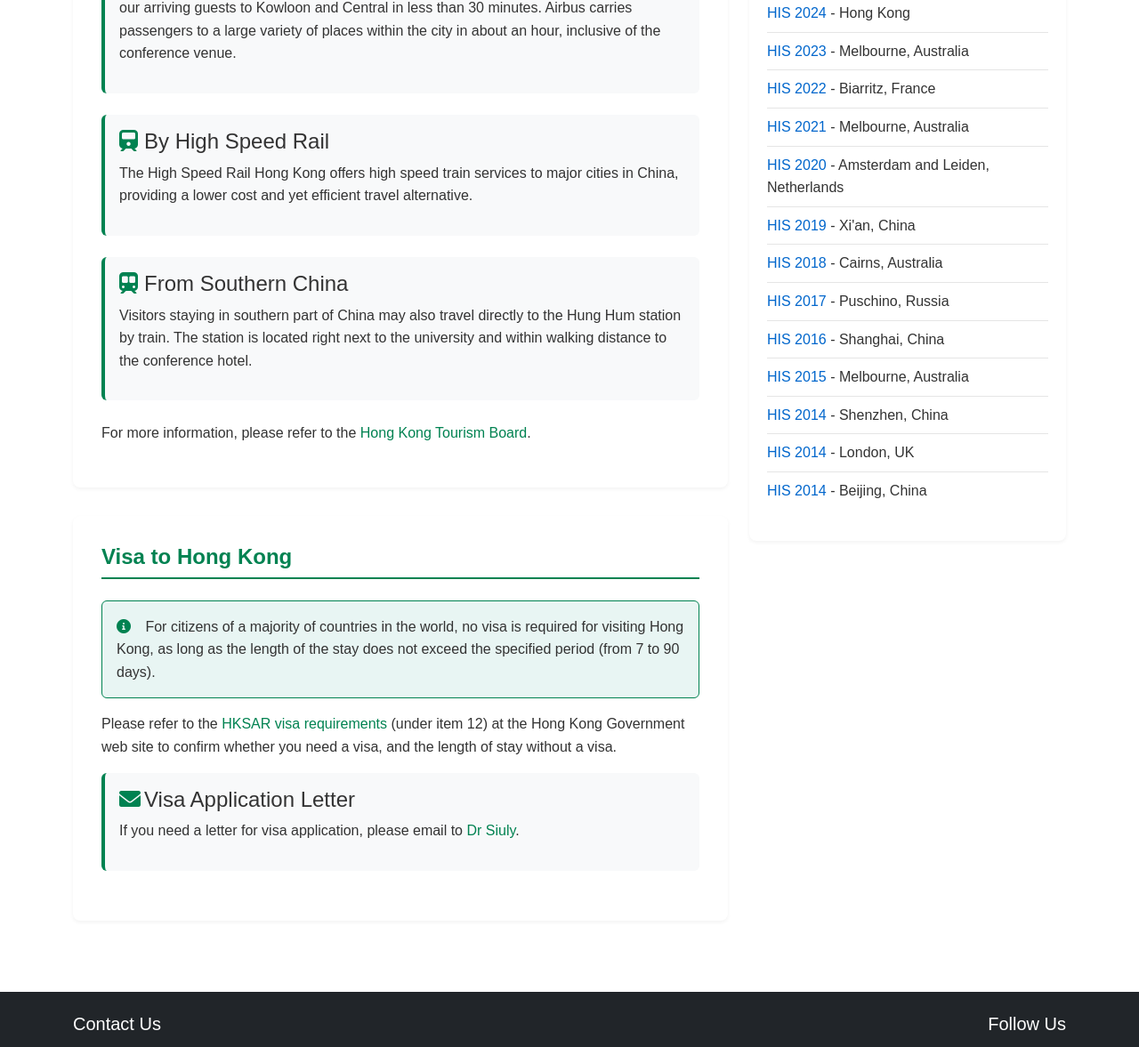
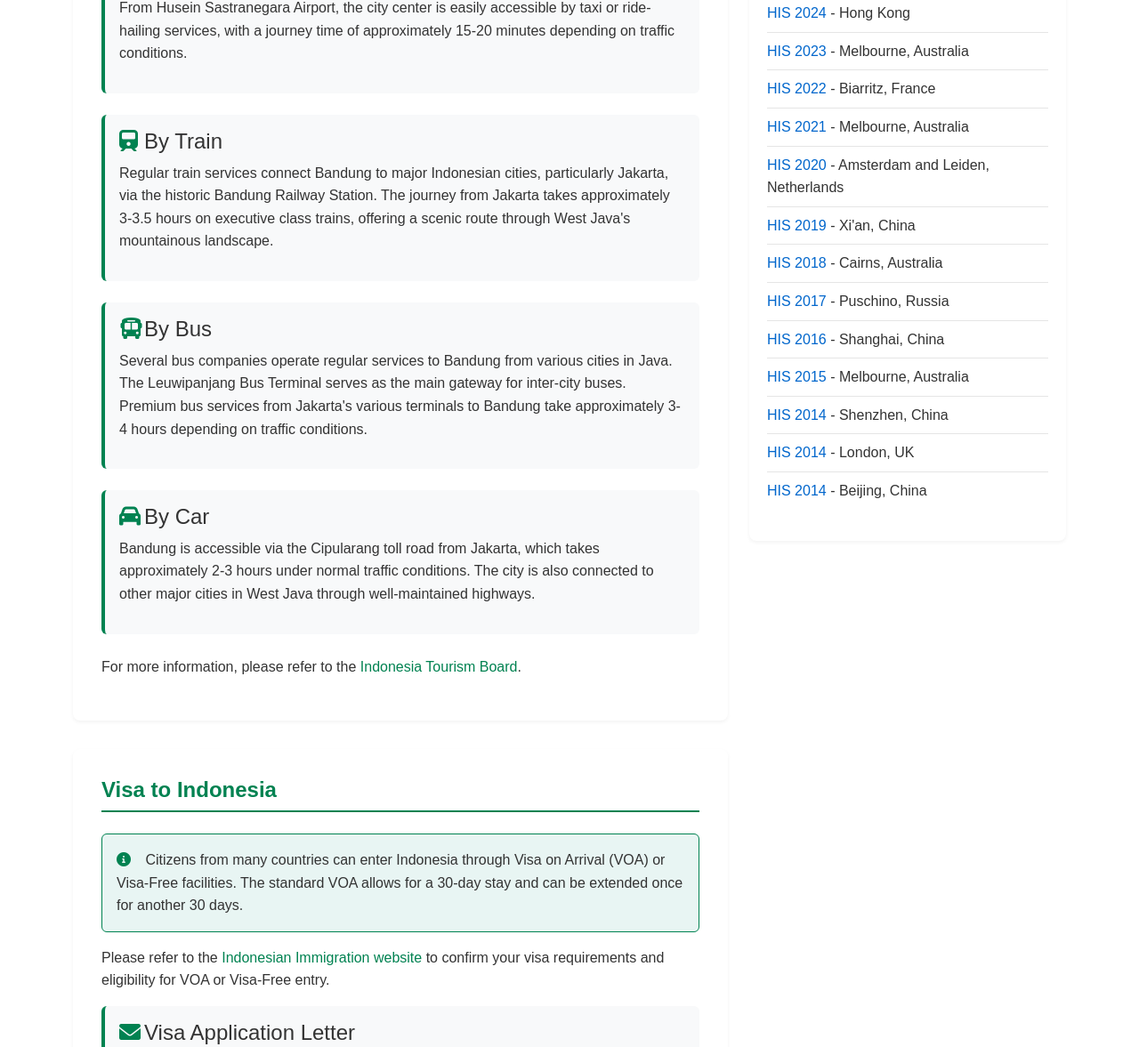
Before and after one commit to cuatiawww/his2025-web, a plain HTML site: page pages/travel-information.html in a window 1280 px wide. Shown: the part 718-1895 px from the top of the page at 89% size. Drawn offline with nearby package versions, Linux system fonts and the light colour scheme.

Commit message:
update content travel-information

```diff
--- a/pages/travel-information.html
+++ b/pages/travel-information.html
@@ -64,11 +64,10 @@
 
     <!-- Hero Banner -->
     <header class="hero-banner">
-        <img src="/api/placeholder/1200/300" alt="Hong Kong Cityscape" class="hero-img">
         <div class="hero-overlay"></div>
         <div class="hero-content">
             <div class="container">
-                <h1 class="display-4 text-white text-center">HIS 2024 @ Hong Kong</h1>
+                <h1 class="display-4 text-white text-center">HIS 2024 @ Bandung</h1>
                 <h2 class="h2 text-white text-center">Travel Information</h2>
             </div>
         </div>
@@ -77,43 +76,48 @@
     <div class="container py-5">
         <div class="row">
             <div class="col-lg-8">
-                <!-- Going to Hong Kong -->
+                <!-- Going to Bandung -->
 <div class="info-section">
-                    <h3 class="section-title">Going to Hong Kong</h3>
+    <h3 class="section-title">Going to Bandung</h3>
 
     <div class="travel-item">
         <h4><i class="fas fa-plane travel-icon"></i>By Air</h4>
-                        <p>Hong Kong can be reached very easily from any place in the world. The Hong Kong International Airport is a major hub in Asia, with direct flights to many cities in Asia, Australia, Europe, and North America.</p>
-                        <p>There is a highly efficient subway system connecting the airport and downtown, bringing our arriving guests to Kowloon and Central in less than 30 minutes. Airbus carries passengers to a large variety of places within the city in about an hour, inclusive of the conference venue.</p>
+        <p>Bandung can be reached via Husein Sastranegara International Airport (BDO), which serves domestic flights within Indonesia and some international flights from neighboring countries. For more international connections, travelers can arrive at Jakarta's Soekarno-Hatta International Airport (CGK) and continue to Bandung.</p>
+        <p>From Husein Sastranegara Airport, the city center is easily accessible by taxi or ride-hailing services, with a journey time of approximately 15-20 minutes depending on traffic conditions.</p>
     </div>
 
     <div class="travel-item">
-                        <h4><i class="fas fa-train travel-icon"></i>By High Speed Rail</h4>
-                        <p>The High Speed Rail Hong Kong offers high speed train services to major cities in China, providing a lower cost and yet efficient travel alternative.</p>
+        <h4><i class="fas fa-train travel-icon"></i>By Train</h4>
+        <p>Regular train services connect Bandung to major Indonesian cities, particularly Jakarta, via the historic Bandung Railway Station. The journey from Jakarta takes approximately 3-3.5 hours on executive class trains, offering a scenic route through West Java's mountainous landscape.</p>
     </div>
 
     <div class="travel-item">
-                        <h4><i class="fas fa-subway travel-icon"></i>From Southern China</h4>
-                        <p>Visitors staying in southern part of China may also travel directly to the Hung Hum station by train. The station is located right next to the university and within walking distance to the conference hotel.</p>
+        <h4><i class="fas fa-bus travel-icon"></i>By Bus</h4>
+        <p>Several bus companies operate regular services to Bandung from various cities in Java. The Leuwipanjang Bus Terminal serves as the main gateway for inter-city buses. Premium bus services from Jakarta's various terminals to Bandung take approximately 3-4 hours depending on traffic conditions.</p>
     </div>
 
-                    <p>For more information, please refer to the <a href="#" class="info-link">Hong Kong Tourism Board</a>.</p>
+    <div class="travel-item">
+        <h4><i class="fas fa-car travel-icon"></i>By Car</h4>
+        <p>Bandung is accessible via the Cipularang toll road from Jakarta, which takes approximately 2-3 hours under normal traffic conditions. The city is also connected to other major cities in West Java through well-maintained highways.</p>
+    </div>
+
+    <p>For more information, please refer to the <a href="#" class="info-link">Indonesia Tourism Board</a>.</p>
 </div>
 
 <!-- Visa Information -->
 <div class="info-section">
-                    <h3 class="section-title">Visa to Hong Kong</h3>
+    <h3 class="section-title">Visa to Indonesia</h3>
 
     <div class="alert alert-info-custom">
         <i class="fas fa-info-circle travel-icon"></i>
-                        For citizens of a majority of countries in the world, no visa is required for visiting Hong Kong, as long as the length of the stay does not exceed the specified period (from 7 to 90 days).
+        Citizens from many countries can enter Indonesia through Visa on Arrival (VOA) or Visa-Free facilities. The standard VOA allows for a 30-day stay and can be extended once for another 30 days.
     </div>
 
-                    <p>Please refer to the <a href="#" class="info-link">HKSAR visa requirements</a> (under item 12) at the Hong Kong Government web site to confirm whether you need a visa, and the length of stay without a visa.</p>
+    <p>Please refer to the <a href="#" class="info-link">Indonesian Immigration website</a> to confirm your visa requirements and eligibility for VOA or Visa-Free entry.</p>
 
     <div class="travel-item">
         <h4><i class="fas fa-envelope travel-icon"></i>Visa Application Letter</h4>
-                        <p>If you need a letter for visa application, please email to <a href="mailto:siuly@mail.com" class="info-link">Dr Siuly</a>.</p>
+        <p>If you need a letter for visa application, please email to <a href="mailto:conference@mail.com" class="info-link">Conference Secretary</a>.</p>
     </div>
 </div>
             </div>
```
Lines whose indentation alone changed are shown as unchanged.
